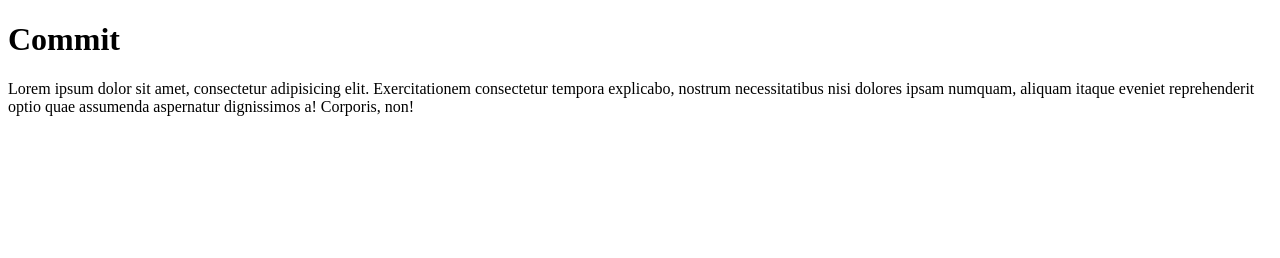
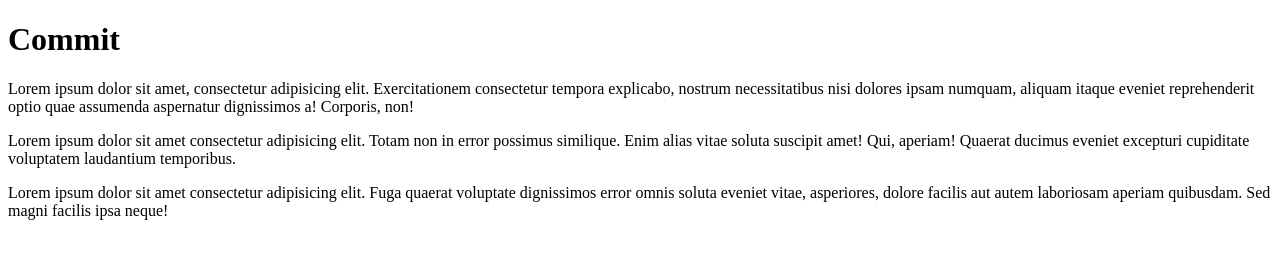
Before and after one commit to SergeyBelokopytnyy/github-tutorial, a plain HTML site: page index.html in a window 1280 px wide. Drawn offline with Linux system fonts and the light colour scheme.

Commit message:
Update index.html

```diff
--- a/index.html
+++ b/index.html
@@ -10,5 +10,7 @@
 <body>
     <h1>Commit</h1>
     <p>Lorem ipsum dolor sit amet, consectetur adipisicing elit. Exercitationem consectetur tempora explicabo, nostrum necessitatibus nisi dolores ipsam numquam, aliquam itaque eveniet reprehenderit optio quae assumenda aspernatur dignissimos a! Corporis, non!</p>
+    <p>Lorem ipsum dolor sit amet consectetur adipisicing elit. Totam non in error possimus similique. Enim alias vitae soluta suscipit amet! Qui, aperiam! Quaerat ducimus eveniet excepturi cupiditate voluptatem laudantium temporibus.</p>
+    <p>Lorem ipsum dolor sit amet consectetur adipisicing elit. Fuga quaerat voluptate dignissimos error omnis soluta eveniet vitae, asperiores, dolore facilis aut autem laboriosam aperiam quibusdam. Sed magni facilis ipsa neque!</p>
 </body>
 </html>
```
